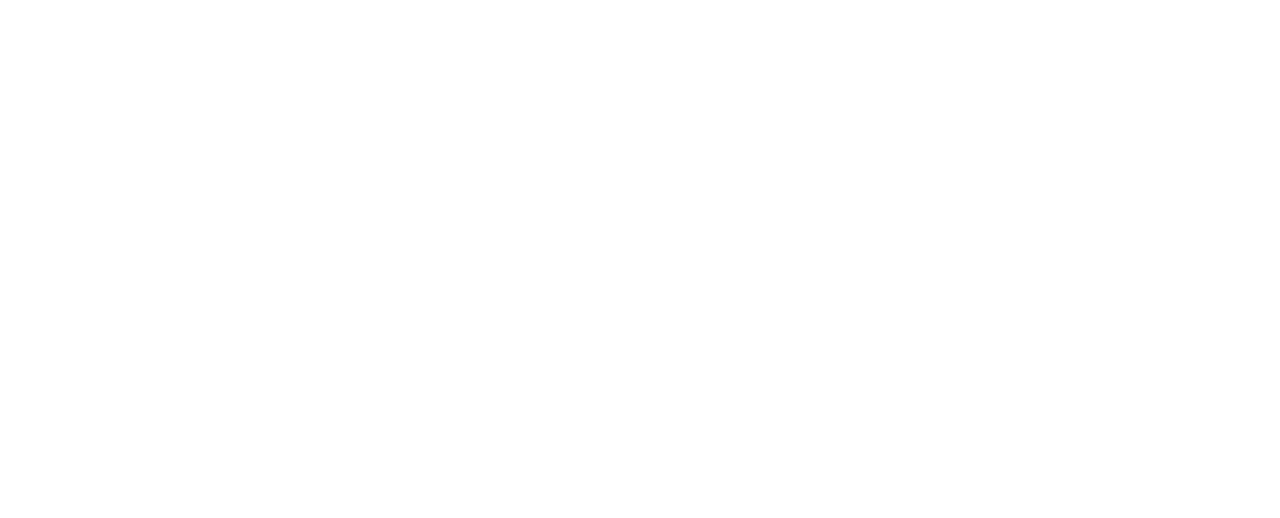
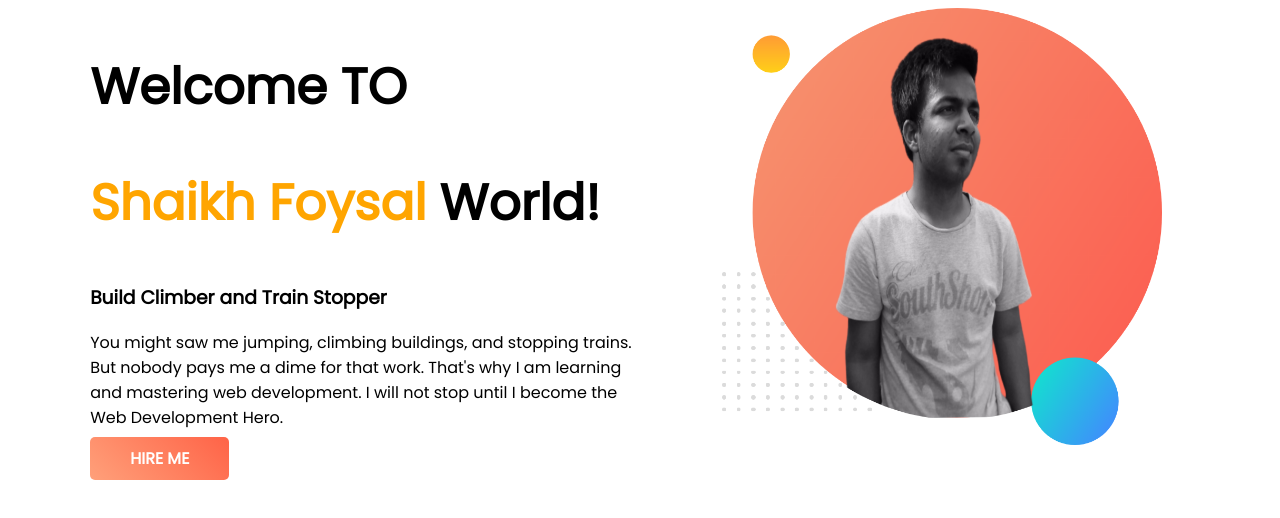
Before and after one commit to sfpeyal/portfolio-show-off, a plain HTML site: page index.html in a window 1280 px wide. Drawn offline with Linux system fonts and the light colour scheme.

Commit message:
2nd push

```diff
--- a/index.html
+++ b/index.html
@@ -1,13 +1,36 @@
 <!DOCTYPE html>
 <html lang="en">
+
 <head>
     <meta charset="UTF-8">
     <meta http-equiv="X-UA-Compatible" content="IE=edge">
     <meta name="viewport" content="width=device-width, initial-scale=1.0">
     <title>My Portfolio</title>
+    <link rel="preconnect" href="https://fonts.googleapis.com">
+    <link rel="preconnect" href="https://fonts.gstatic.com" crossorigin>
+    <link href="https://fonts.googleapis.com/css2?family=Poppins&display=swap" rel="stylesheet">
     <link rel="stylesheet" href="style.css">
 </head>
+
 <body>
+    <section>
+        <div class="half-width">
+            <h1>Welcome TO</h1>
+            <h1><span class="orange-color">Shaikh Foysal</span> World!</h1>
+            <h3>Build Climber and Train Stopper</h3>
+            <p>
+                You might saw me jumping, climbing buildings, and stopping trains. But nobody pays me a dime for that
+                work. That's why I am learning and mastering web development. I will not stop until I become the Web
+                Development Hero.
+            </p>
+            <a class="link-button" target="_blank"
+                href="https://www.linkedin.com/authwall?trk=ripf&trkInfo=AQEvtpy43t3sPAAAAXpwxTAoynnlKrDQM3f8FFnsmLtspcVyQRH7J-c4xQWEK7NH7DcRTZdjILzX9fFfQtdbORes3_-RGjs7OOBLdpQYPeP456-L87OsLy2PB_hJme1Ier5_A4o=&originalRefeprogramminghero1rer=https://.github.io/&sessionRedirect=https%3A%2F%2Fwww.linkedin.com%2Fcompany%2Fprogramminghero%2F">HIRE
+                ME</a>
+        </div>
+        <div class="half-width">
+            <img src="images/first.png" alt="my-own-1st-picture">
+        </div>
+    </section>
+</body>
 
-</body>
 </html>
--- a/style.css
+++ b/style.css
@@ -0,0 +1,27 @@
+body{
+    font-family: 'Poppins', sans-serif;
+}
+h1{
+    font-size: 50px;
+}
+.orange-color{
+color: orange;
+}
+section{
+    display: flex;
+}
+.half-width{
+    width: 50%;
+    padding-left: 6.5%;
+}
+.half-width img{
+    width: 80%;
+}
+.link-button{
+    text-decoration: none;
+    background: linear-gradient(45deg, lightsalmon, tomato);
+    padding: 10px 40px;
+    border-radius: 5px;
+    color: white;
+    font-weight: 700;
+}
```
